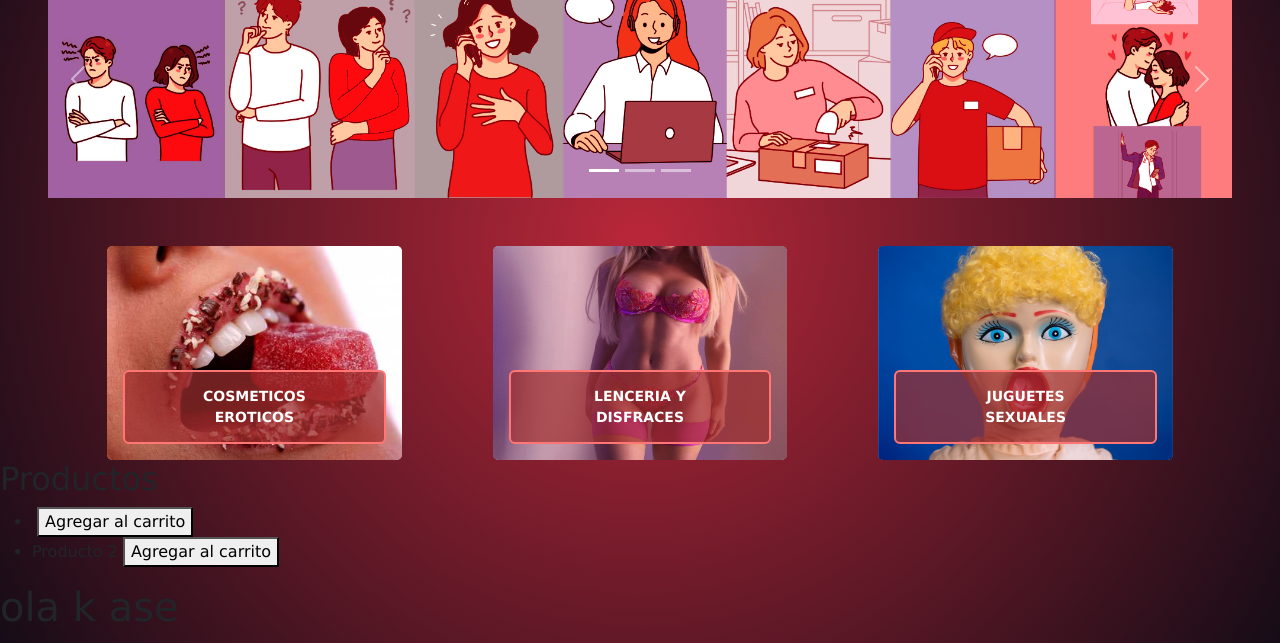
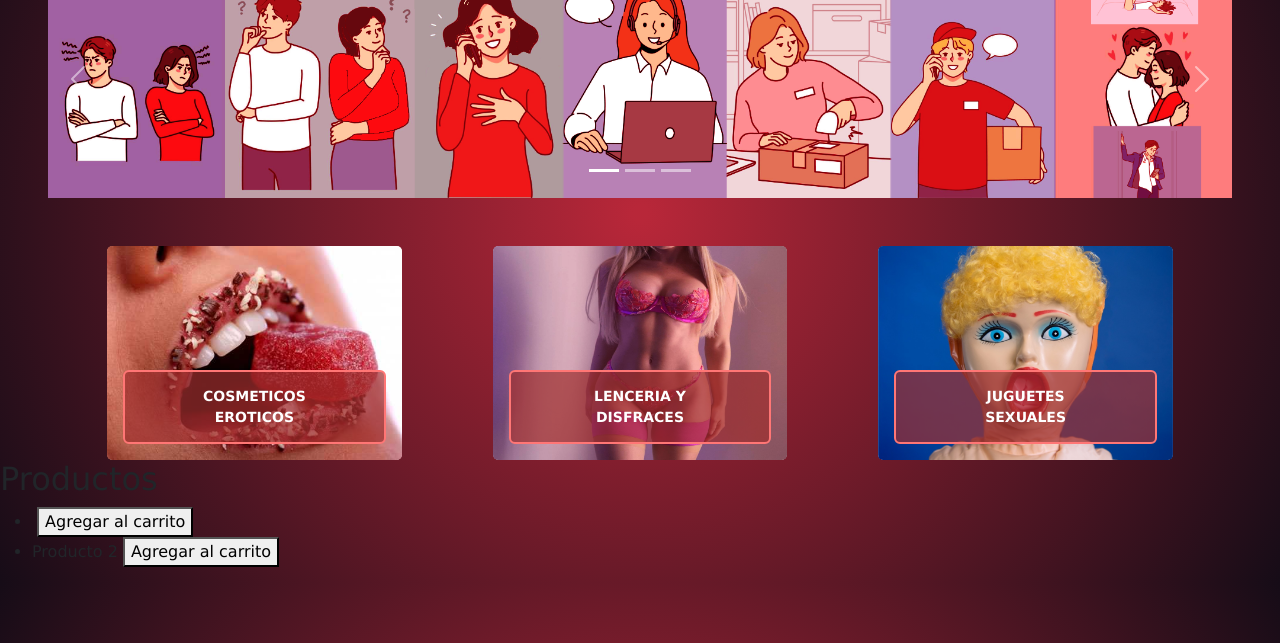
Before and after one commit to Danilletti/S3X-SHOPP, a plain HTML site: page index.html in a window 1280 px wide. Shown: the part 157-800 px from the top of the page. Drawn offline with nearby package versions, Linux system fonts and the light colour scheme.

Commit message:
Update index.html

```diff
--- a/index.html
+++ b/index.html
@@ -175,6 +175,5 @@ background: radial-gradient(circle, rgba(184,39,57,1) 1%, rgba(22,12,23,1) 100%)
 
 
 
-<h1 >ola k ase</h1>
 
 </html>
```
